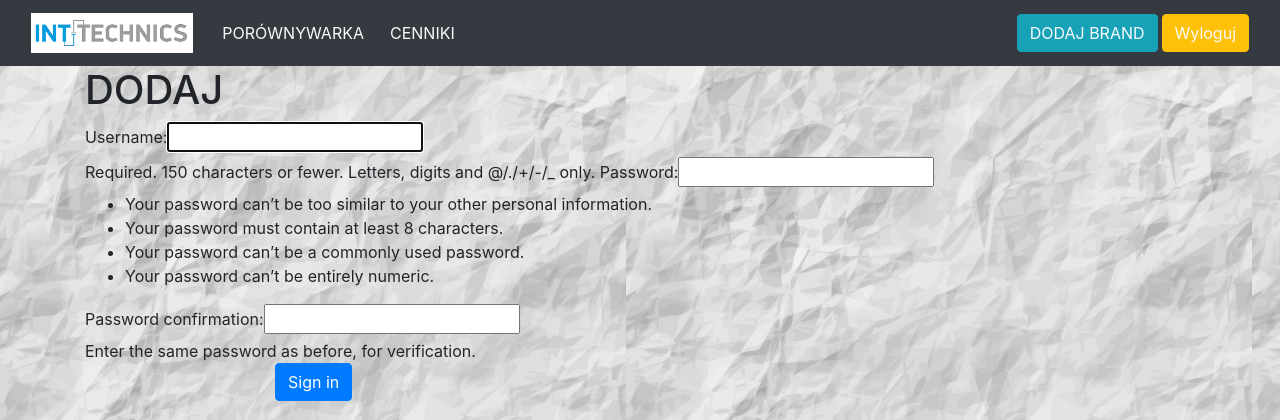
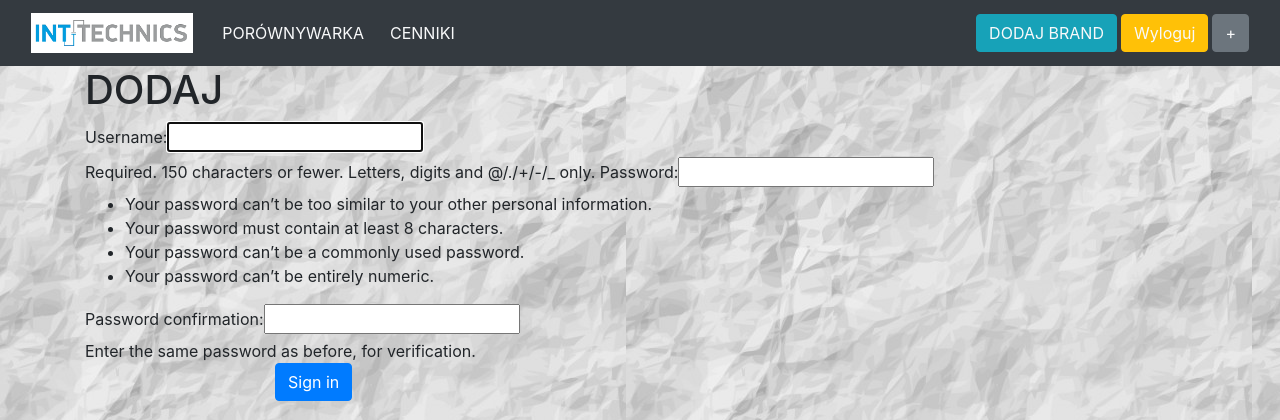
Before and after one commit to piter1316/porownywarka, a Django app: page /accounts/signup/ in a window 1280 px wide. Shown: the top 420 px of the page. Run offline with Django 3.2, Linux system fonts and the light colour scheme; the visitor is signed in with stand-in values (Sample User, id 1); parts of the project's set-up code (start-up, migrations or seed data) failed here and were passed over; some libraries are stand-ins or nearby versions.

Commit message:
new login icon,signup avaliable only for staff user

```diff
--- a/accounts/templates/accounts/login.html
+++ b/accounts/templates/accounts/login.html
@@ -1,11 +1,12 @@
 {% extends 'porownanie_cen/base.html' %}
 
 {% block body %}
+{% load static %}
 
   <div class="container">
 
-    <form class="form-signin d-block mx-auto mt-3 bg-light p-3 border border-dark rounded" action="{% url 'accounts:login' %}" method="post" style="max-width:400px;">
-      <h2 class="text-center"><i class="fas fa-user-ninja fa-5x"></i></h2>
+    <form class="form-signin d-block mx-auto mt-3 bg-light p-3 border border-dark " action="{% url 'accounts:login' %}" method="post" style="max-width:400px;">
+      <img class="d-block mx-auto mb-2" src="{% static 'accounts/' %}img/user-ninja-solid-rece.png" alt="int-ninja" width="150">
 
       {% csrf_token %}
 
--- a/accounts/views.py
+++ b/accounts/views.py
@@ -1,3 +1,4 @@
+from django.contrib.admin.views.decorators import staff_member_required
 from django.shortcuts import render, redirect
 from django.contrib.auth.forms import UserCreationForm, AuthenticationForm
 from django.contrib.auth import login, logout, authenticate
@@ -5,7 +6,7 @@ from django.views import View
 
 from accounts.forms import LoginForm
 
-
+@staff_member_required
 def signup_view(request):
     if request.method =='POST':
         form = UserCreationForm(request.POST)
--- a/porownanie_cen/templates/porownanie_cen/base.html
+++ b/porownanie_cen/templates/porownanie_cen/base.html
@@ -91,7 +91,7 @@
            <li class="nav-item">
              <form class="form" action="{% url 'accounts:logout' %}" method="post">
                {% csrf_token %}
-               <button class="btn btn-warning text-light" type="submit">Wyloguj</button>
+               <button class="btn btn-warning text-light mr-1" type="submit">Wyloguj</button>
              </form>
           </li>
           {% else %}
@@ -99,6 +99,9 @@
             <a class="btn btn-success text-light" href="{% url 'accounts:login' %}">Zaloguj</a>
           </li> -->
           {% endif %}
+          <li class="nav-item">
+            <a class="btn btn-secondary text-light" href="{% url 'accounts:signup' %}">+</a>
+          </li>
         </ul>
       </div>
   </div>
```
Also changed, not shown: accounts/static/accounts/img/RECE.png (added).
